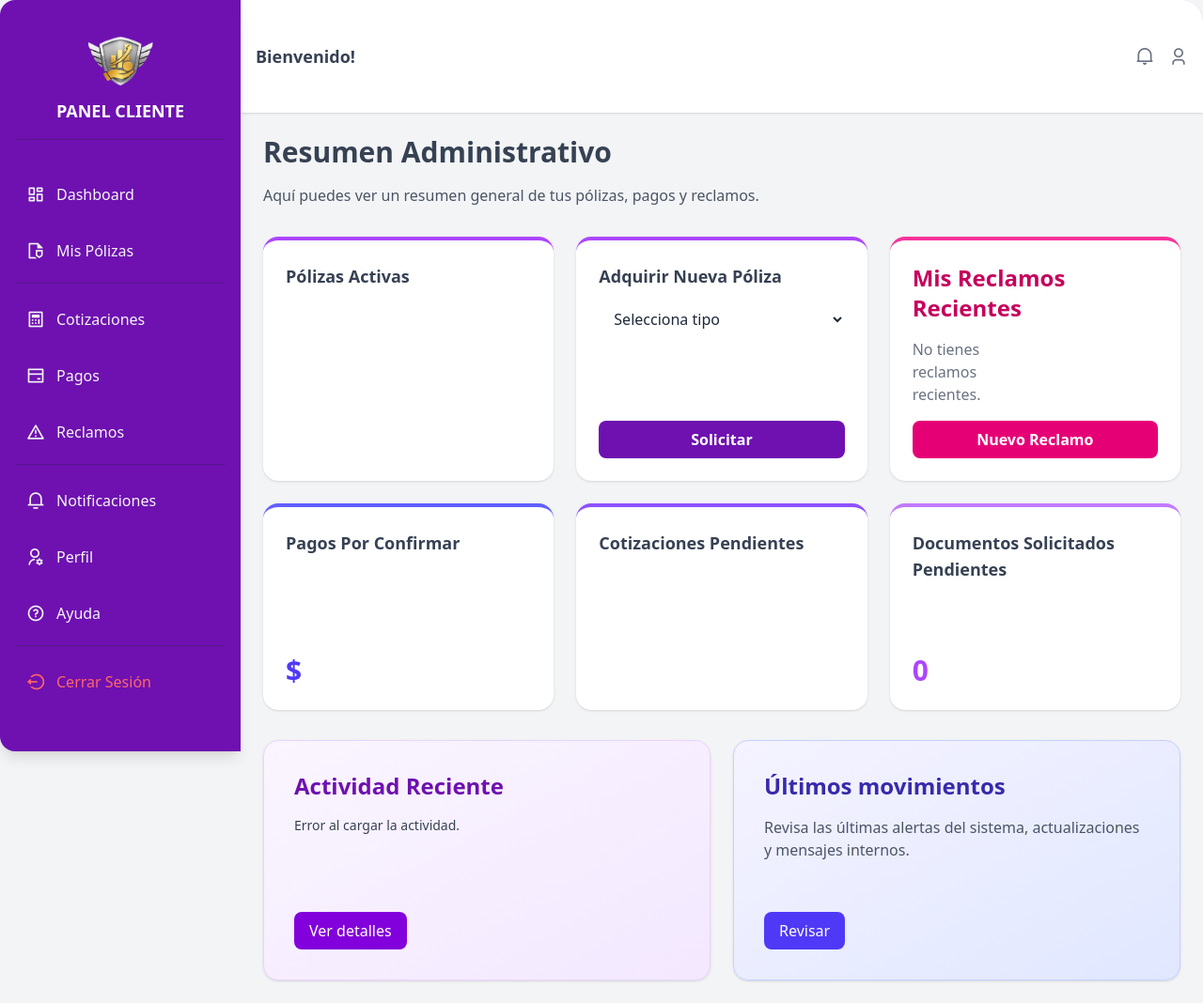
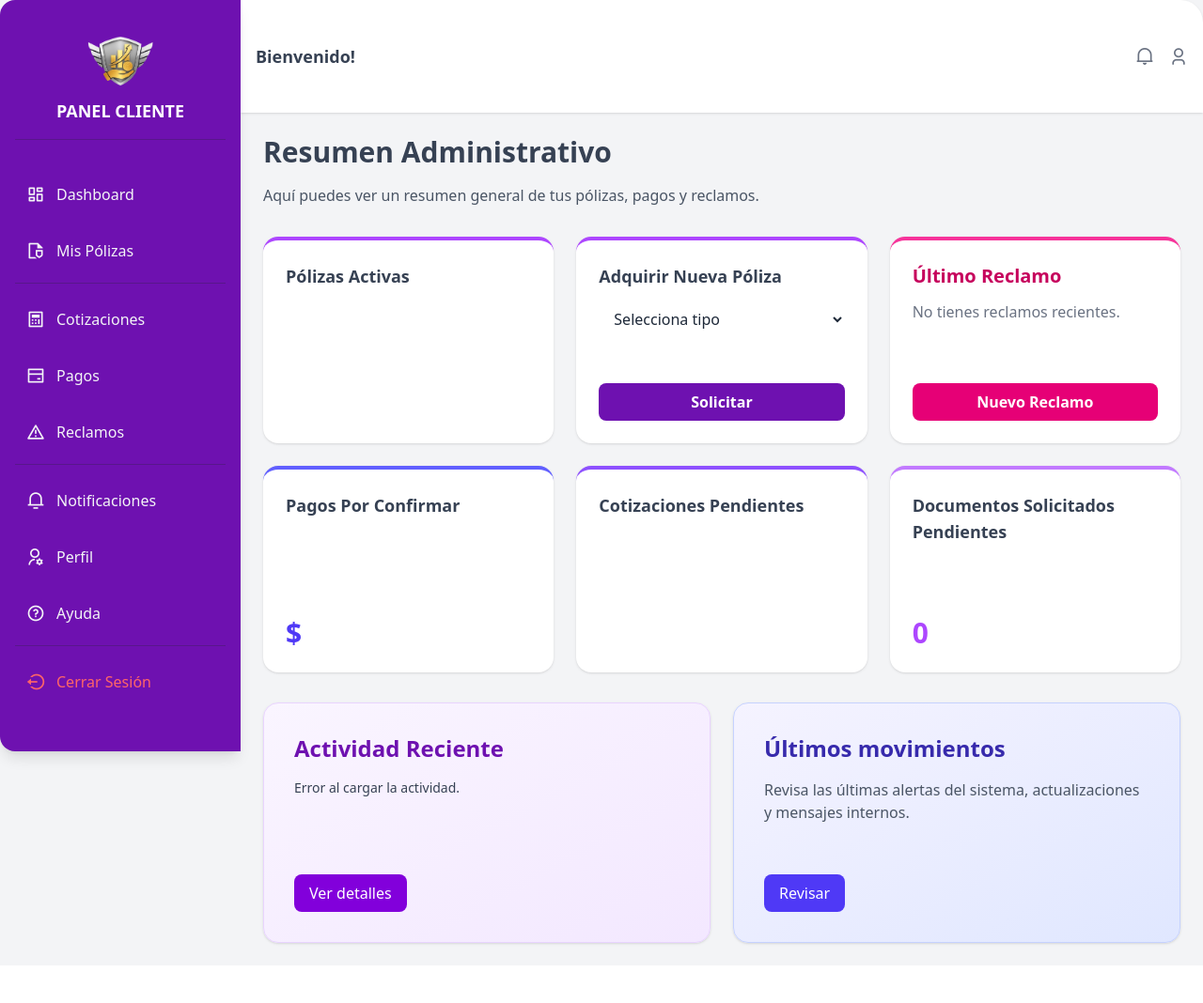
Before and after one commit to Flarxx/Pagina-seguros2025, a Django app: template usuarios/templates/cliente/inicio_cliente.html in a window 1280 px wide. Shown: the whole page at 94% size. After the commit the page ends 1008 px from the top, so only its background shows below. Run offline with Django 3.2, Linux system fonts and the light colour scheme; the template is opened without the code that fills it, so the values that code supplies are empty; style sheets or scripts are compiled from the project's sources; some libraries are stand-ins or nearby versions.

Commit message:
pues aqui el boton de crear reclamo ya redirije a la vista crear reclamos y lo muestra en la tarjeta respectiva

```diff
--- a/polizas/templates/polizas/cliente/layout.html
+++ b/polizas/templates/polizas/cliente/layout.html
@@ -108,6 +108,7 @@
 
         <!-- Contenido -->
         <main class="p-6">
+
             {% block content %}
             <h1 class="text-2xl font-bold text-gray-800">Contenido del Panel</h1>
             {% endblock %}
--- a/reclamos/templates/reclamos/cliente/crear_reclamo.html
+++ b/reclamos/templates/reclamos/cliente/crear_reclamo.html
@@ -1,4 +1,4 @@
-{% extends "reclamos/base.html" %}
+{% extends 'polizas/cliente/layout.html' %}
 {% block title %}Crear reclamo{% endblock %}
 
 {% block content %}
--- a/reclamos/views.py
+++ b/reclamos/views.py
@@ -96,7 +96,8 @@
         if poliza_get:
             initial['poliza'] = poliza_get
         form = ReclamoClienteForm(initial=initial)
-    return render(request, 'reclamos/crear_reclamo.html', {'form': form})
+    return render(request, 'reclamos/cliente/crear_reclamo.html', {'form': form})
+
 
 
 @login_required
@@ -112,7 +113,7 @@
         'cambiar_estado_form': cambiar_estado_form,
         'is_agent': es_agent(request.user),
     }
-    return render(request, 'reclamos/detalle.html', context)
+    return render(request, 'reclamos/cliente/detalle.html', context)
 
 
 @login_required
--- a/static/css/output.css
+++ b/static/css/output.css
@@ -594,9 +594,6 @@
   .items-center {
     align-items: center;
   }
-  .items-end {
-    align-items: flex-end;
-  }
   .items-start {
     align-items: flex-start;
   }
@@ -826,9 +823,6 @@
   .border-red-500 {
     border-color: var(--color-red-500);
   }
-  .border-sky-600 {
-    border-color: var(--color-sky-600);
-  }
   .border-violet-500 {
     border-color: var(--color-violet-500);
   }
@@ -1154,6 +1148,9 @@
   .text-\[\#633b20\] {
     color: #633b20;
   }
+  .text-black {
+    color: var(--color-black);
+  }
   .text-blue-100 {
     color: var(--color-blue-100);
   }
@@ -1290,6 +1287,9 @@
   .outline {
     outline-style: var(--tw-outline-style);
     outline-width: 1px;
+  }
+  .filter {
+    filter: var(--tw-blur,) var(--tw-brightness,) var(--tw-contrast,) var(--tw-grayscale,) var(--tw-hue-rotate,) var(--tw-invert,) var(--tw-saturate,) var(--tw-sepia,) var(--tw-drop-shadow,);
   }
   .transition {
     transition-property: color, background-color, border-color, outline-color, text-decoration-color, fill, stroke, --tw-gradient-from, --tw-gradient-via, --tw-gradient-to, opacity, box-shadow, transform, translate, scale, rotate, filter, -webkit-backdrop-filter, backdrop-filter, display, content-visibility, overlay, pointer-events;
@@ -1448,13 +1448,6 @@
     &:hover {
       @media (hover: hover) {
         background-color: var(--color-red-700);
-      }
-    }
-  }
-  .hover\:bg-sky-50 {
-    &:hover {
-      @media (hover: hover) {
-        background-color: var(--color-sky-50);
       }
     }
   }
@@ -1980,6 +1973,59 @@
   syntax: "*";
   inherits: false;
   initial-value: solid;
+}
+@property --tw-blur {
+  syntax: "*";
+  inherits: false;
+}
+@property --tw-brightness {
+  syntax: "*";
+  inherits: false;
+}
+@property --tw-contrast {
+  syntax: "*";
+  inherits: false;
+}
+@property --tw-grayscale {
+  syntax: "*";
+  inherits: false;
+}
+@property --tw-hue-rotate {
+  syntax: "*";
+  inherits: false;
+}
+@property --tw-invert {
+  syntax: "*";
+  inherits: false;
+}
+@property --tw-opacity {
+  syntax: "*";
+  inherits: false;
+}
+@property --tw-saturate {
+  syntax: "*";
+  inherits: false;
+}
+@property --tw-sepia {
+  syntax: "*";
+  inherits: false;
+}
+@property --tw-drop-shadow {
+  syntax: "*";
+  inherits: false;
+}
+@property --tw-drop-shadow-color {
+  syntax: "*";
+  inherits: false;
+}
+@property --tw-drop-shadow-alpha {
+  syntax: "<percentage>";
+  inherits: false;
+  initial-value: 100%;
+}
+@property --tw-drop-shadow-size {
+  syntax: "*";
+  inherits: false;
 }
 @property --tw-duration {
   syntax: "*";
@@ -2040,6 +2086,19 @@
       --tw-ring-offset-color: #fff;
       --tw-ring-offset-shadow: 0 0 #0000;
       --tw-outline-style: solid;
+      --tw-blur: initial;
+      --tw-brightness: initial;
+      --tw-contrast: initial;
+      --tw-grayscale: initial;
+      --tw-hue-rotate: initial;
+      --tw-invert: initial;
+      --tw-opacity: initial;
+      --tw-saturate: initial;
+      --tw-sepia: initial;
+      --tw-drop-shadow: initial;
+      --tw-drop-shadow-color: initial;
+      --tw-drop-shadow-alpha: 100%;
+      --tw-drop-shadow-size: initial;
       --tw-duration: initial;
       --tw-scale-x: 1;
       --tw-scale-y: 1;
--- a/usuarios/templates/cliente/inicio_cliente.html
+++ b/usuarios/templates/cliente/inicio_cliente.html
@@ -1,6 +1,5 @@
 {% extends 'polizas/cliente/layout.html' %}
 {% load static %}
-
 {% block title %}Dashboard de Pólizas{% endblock %}
 
 {% block content %}
@@ -40,45 +39,49 @@
     </form>
   </div>
 
-  <!-- Tarjeta 3: Reclamos recientes -->
-<div class="bg-white p-6 rounded-2xl shadow hover:shadow-lg transition border-t-4 border-pink-500 flex flex-col justify-between min-h-[220px]">
+  <!-- Reclamo resumido: mostrar solo póliza y motivo (1) -->
+  <div class="bg-white p-6 rounded-2xl shadow border-t-4 border-pink-500 flex flex-col justify-between">
+    <div>
+      <h2 class="text-xl font-semibold text-pink-700 mb-3">Último Reclamo</h2>
 
-  <div>
-    <h2 class="text-2xl font-semibold text-pink-700 mb-4">Mis Reclamos Recientes</h2>
+      {% if reclamos_recientes %}
+        {% with reclamo=reclamos_recientes.0 %}
+          <!-- Mostrar solo: tipo de póliza y motivo (no acceder a atributos que no existen) -->
+          <div class="flex items-start justify-between">
+            <div>
+              <p class="font-medium text-gray-800">
+                {{ reclamo.poliza.get_tipo_display }}
+              </p>
+              <p class="text-sm text-gray-600 mt-1">
+                {% if reclamo.motivo %}
+                  {{ reclamo.motivo }}
+                {% else %}
+                  Sin motivo
+                {% endif %}
+              </p>
+            </div>
 
-    <div id="reclamos-recientes" class="grid grid-cols-1 sm:grid-cols-2 lg:grid-cols-3 gap-4">
-      {% for reclamo in reclamos_recientes %}
-        <div class="bg-white p-4 rounded-xl shadow border-t-4 border-pink-500 flex flex-col justify-between min-h-[120px]">
-          <h3 class="font-semibold text-pink-700">{{ reclamo.codigo }}</h3>
-          <p class="text-gray-600 text-sm mb-1">{{ reclamo.poliza.get_tipo_display }}</p>
-          <p class="text-gray-700 text-sm mb-2">{{ reclamo.descripcion|truncatechars:80 }}</p>
-          <span class="text-xs font-medium text-white px-2 py-1 rounded
-                       {% if reclamo.estado == 'PENDIENTE' %}bg-yellow-500
-                       {% elif reclamo.estado == 'EN_PROCESO' %}bg-blue-500
-                       {% elif reclamo.estado == 'APROBADO' %}bg-green-500
-                       {% elif reclamo.estado == 'RECHAZADO' %}bg-red-500
-                       {% else %}bg-gray-500{% endif %}">
-            {{ reclamo.get_estado_display }}
-          </span>
-          <a href="{% url 'reclamos:detalle' reclamo.pk %}"
-             class="mt-2 block text-sm text-pink-600 hover:underline">
-             Ver detalle
-          </a>
-        </div>
-      {% empty %}
+            <span class="text-xs font-semibold px-2 py-1 rounded
+                         {% if reclamo.estado == 'PENDIENTE' %}bg-yellow-500 text-black
+                         {% elif reclamo.estado == 'EN_PROCESO' %}bg-blue-500 text-white
+                         {% elif reclamo.estado == 'APROBADO' %}bg-green-500 text-white
+                         {% elif reclamo.estado == 'RECHAZADO' %}bg-red-500 text-white
+                         {% else %}bg-gray-500 text-white{% endif %}">
+              {{ reclamo.get_estado_display }}
+            </span>
+          </div>
+
+          <a href="{% url 'reclamos:detalle' reclamo.pk %}" class="mt-3 text-sm text-pink-600 hover:underline">Ver detalle</a>
+        {% endwith %}
+      {% else %}
         <p class="text-gray-500">No tienes reclamos recientes.</p>
-      {% endfor %}
+      {% endif %}
     </div>
+
+    <a href="{% url 'reclamos:crear' %}" class="mt-4 bg-pink-600 text-white py-2 px-4 rounded-lg hover:bg-pink-700 transition w-full font-semibold text-center">
+      Nuevo Reclamo
+    </a>
   </div>
-
-  <!-- Botón abajo -->
-  <a href="{% url 'reclamos:crear' %}"
-     class="mt-4 bg-pink-600 text-white py-2 px-4 rounded-lg hover:bg-pink-700 transition w-full font-semibold text-center">
-     Nuevo Reclamo
-  </a>
-
-</div>
-
 
   <!-- Tarjeta 4: Pagos por confirmar -->
   <div class="bg-white p-6 rounded-2xl shadow hover:shadow-lg transition border-t-4 border-indigo-500 flex flex-col justify-between min-h-[220px]">
@@ -134,13 +137,8 @@
 {% endblock %}
 
 {% block extra_scripts %}
-
-<!-- Variable GLOBAL con la URL del CRM -->
 <script>
     const CRM_INTERACCIONES_URL = "{% url 'crm:interacciones_recientes_cliente' %}";
 </script>
-
-<!-- Cargar archivo JS -->
 <script src="{% static 'js/cliente_crm.js' %}"></script>
-
 {% endblock %}
```
Also changed, not shown: reclamos/templates/reclamos/cliente/base.html (deleted, +0 -62 lines), reclamos/templates/reclamos/cliente/detalle.html (+6 -7 lines), reclamos/templatetags/reclamo_extras.py (added, +13 -0 lines), media/comprobantes/0_Uw05ciS.jpg (added), media/reclamos/evidencias/0.jpg (added), reclamos/templatetags/__init__.py (added).
